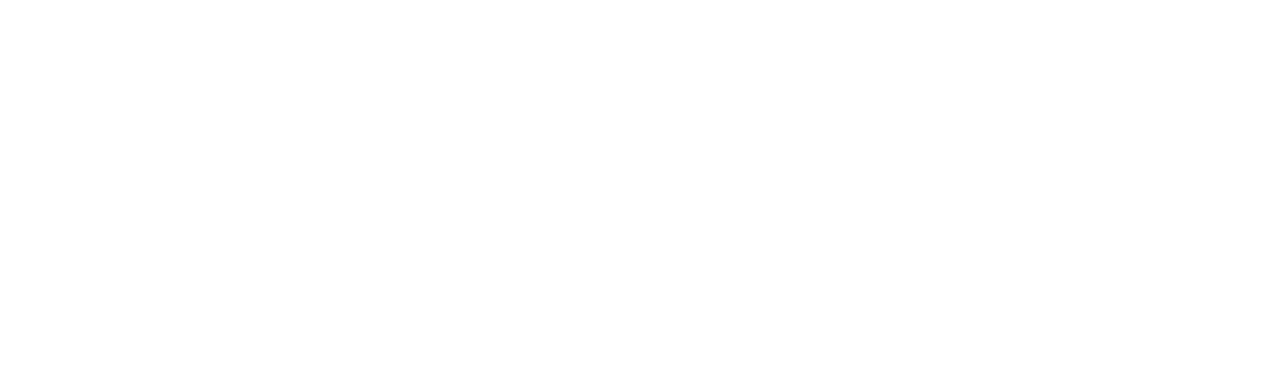
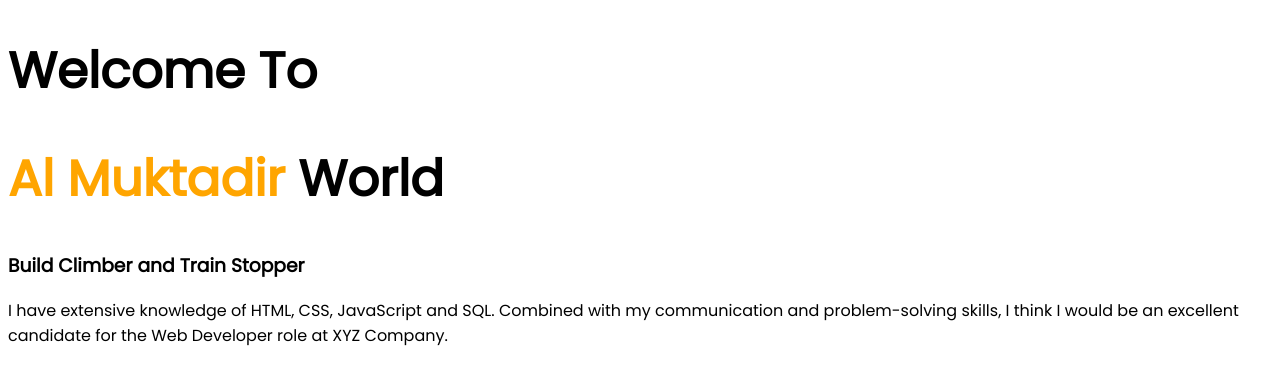
Before and after one commit to almuktadiir/developer-portfolio, a plain HTML site: page index.html in a window 1280 px wide. Drawn offline with Linux system fonts and the light colour scheme.

Commit message:
text adding

```diff
--- a/index.html
+++ b/index.html
@@ -5,9 +5,15 @@
     <meta http-equiv="X-UA-Compatible" content="IE=edge">
     <meta name="viewport" content="width=device-width, initial-scale=1.0">
     <title>Portfolio</title>
+    <link rel="preconnect" href="https://fonts.googleapis.com">
+    <link rel="preconnect" href="https://fonts.gstatic.com" crossorigin>
+    <link href="https://fonts.googleapis.com/css2?family=Poppins&display=swap" rel="stylesheet">
     <link rel="stylesheet" href="style.css">
 </head>
 <body>
-
+    <h1>Welcome To</h1>
+    <h1><span class="highlight">Al Muktadir</span> World</h1>
+    <h3>Build Climber and Train Stopper</h3>
+    <p>I have extensive knowledge of HTML, CSS, JavaScript and SQL. Combined with my communication and problem-solving skills, I think I would be an excellent candidate for the Web Developer role at XYZ Company.</p>
 </body>
 </html>
--- a/style.css
+++ b/style.css
@@ -0,0 +1,9 @@
+body{
+    font-family: 'Poppins', sans-serif;
+}
+h1{
+    font-size: 50px;
+}
+.highlight{
+    color: orange;
+}
```
